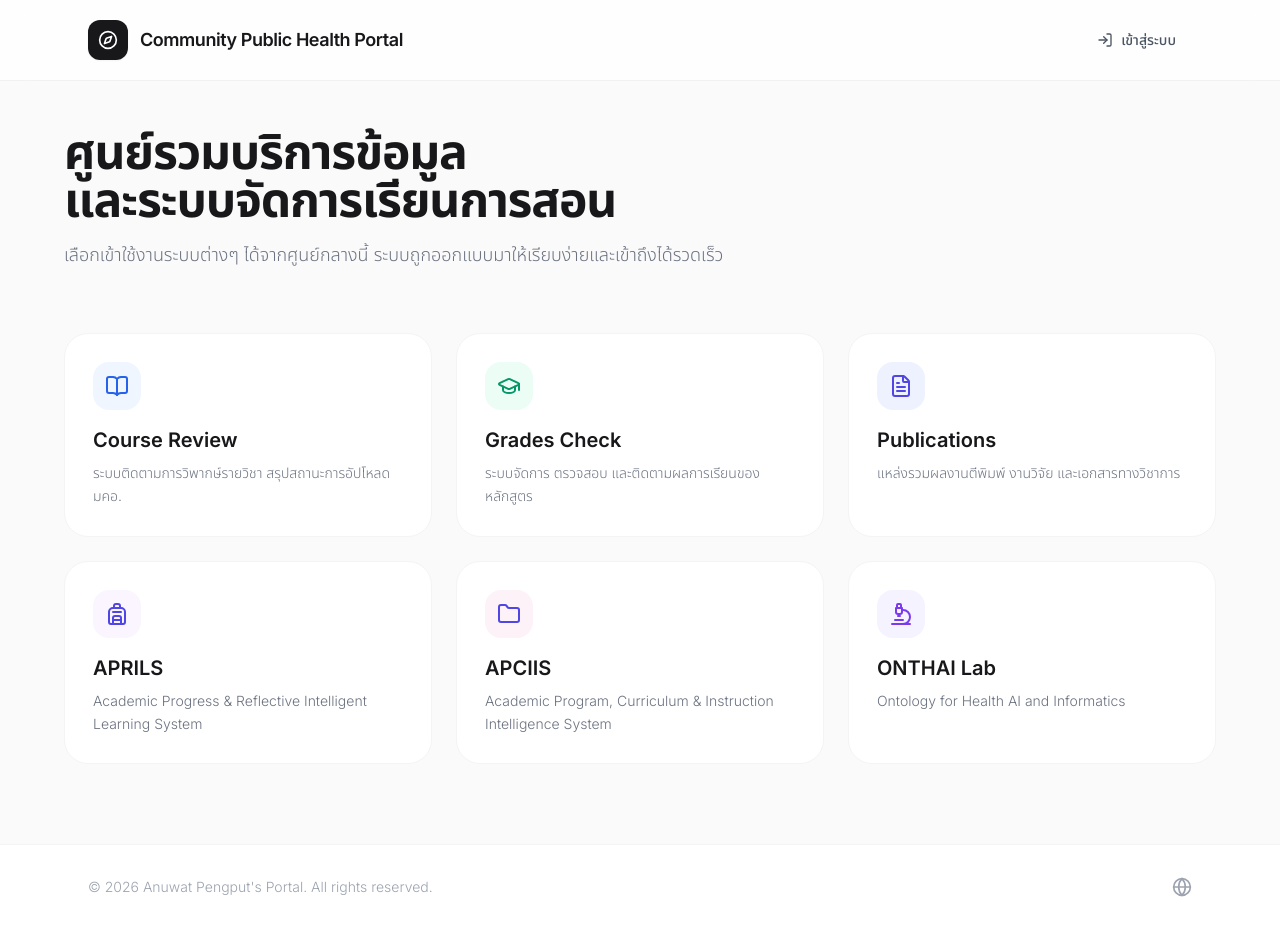
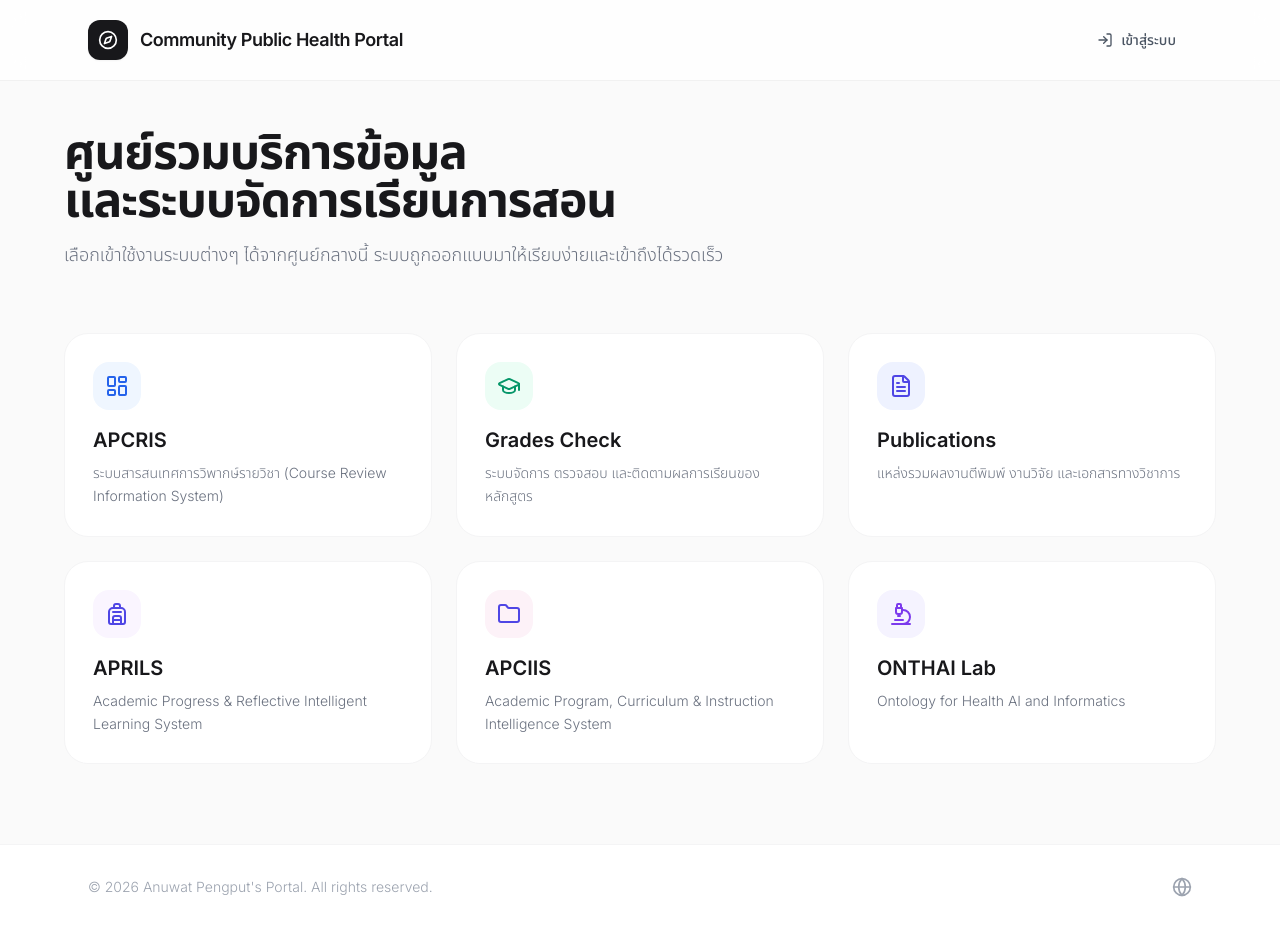
Before and after one commit to anuwatpe/cph-portal, a plain HTML site: page index.html in a window 1280 px wide. Drawn offline with nearby package versions, Linux system fonts and the light colour scheme.

Commit message:
Rename Course Review entry to APCRIS
Update the portal card title, identifier, description, and icon to reflect the APCRIS system.

```diff
--- a/index.html
+++ b/index.html
@@ -185,11 +185,11 @@
         // 1. Data Structure - คุณสามารถเพิ่มหน้าเว็บใหม่ได้ที่นี่เลย
         const pagesData = [
             {
-                id: 'course-review',
-                title: 'Course Review',
-                description: 'ระบบติดตามการวิพากษ์รายวิชา สรุปสถานะการอัปโหลด มคอ.',
+                id: 'apcris',
+                title: 'APCRIS',
+                description: 'ระบบสารสนเทศการวิพากษ์รายวิชา (Course Review Information System)',
                 url: 'https://anuwatpe.github.io/cph-course-review/',
-                icon: 'book-open',
+                icon: 'layout-dashboard',
                 color: 'text-blue-600',
                 bg: 'bg-blue-50'
             },
```
